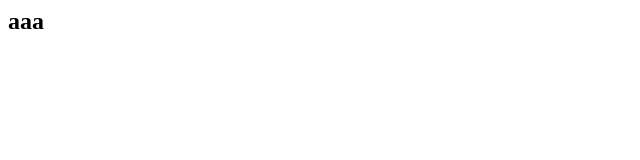
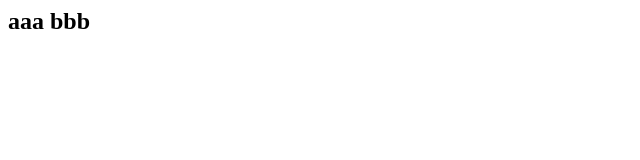
Before and after one commit to KENTO-yuzu/github-practice, a plain HTML site: page index.html in a window 1280 px wide. Shown: the full height of the page, 0-640 px from the left. Drawn offline with Linux system fonts and the light colour scheme.

Commit message:
つくりましたよ #1

```diff
--- a/index.html
+++ b/index.html
@@ -1 +1,3 @@
-<h2>aaa</h2>
+<h2>aaa
+    bbb
+</h2>
```
